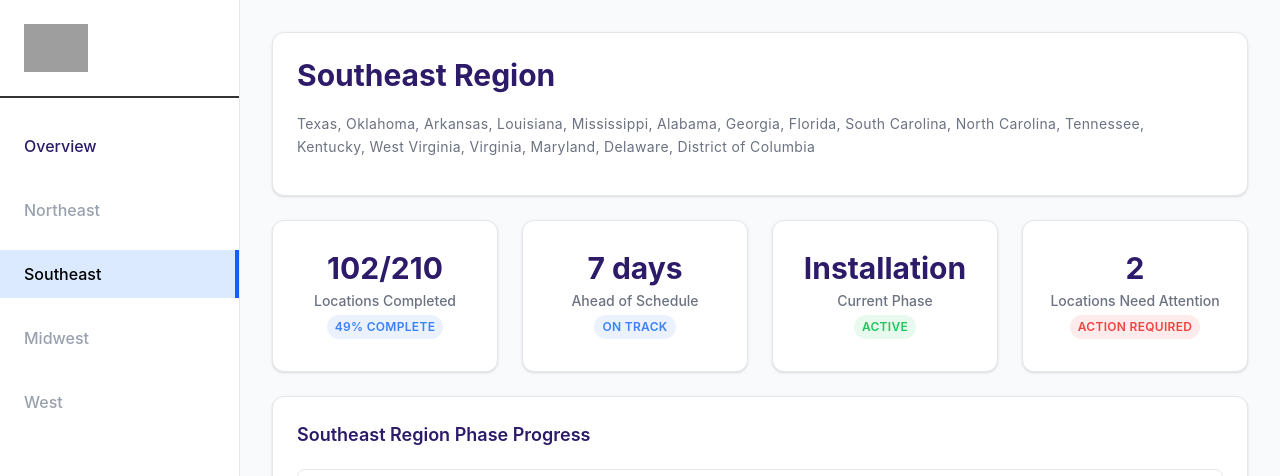
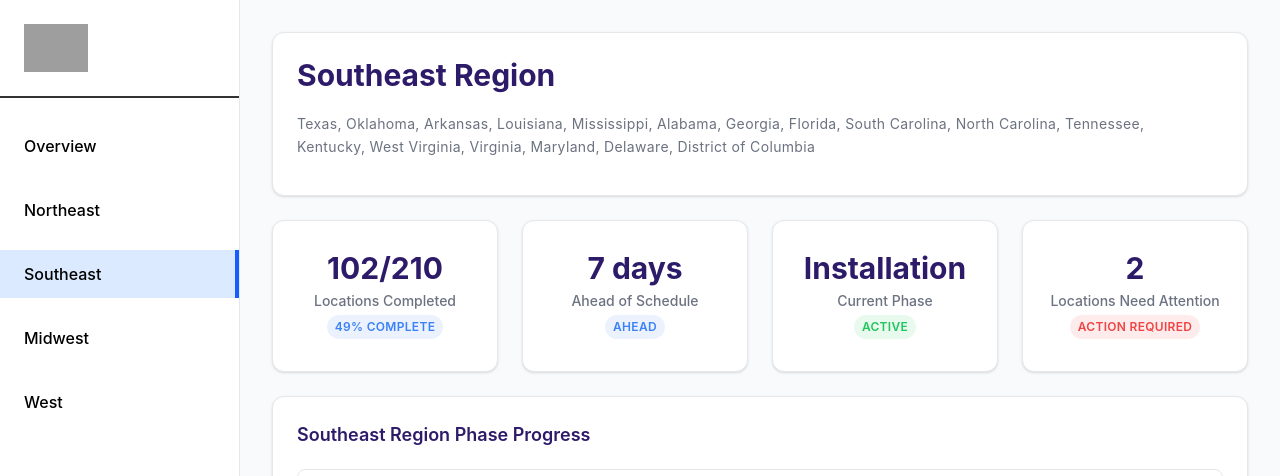
Before and after one commit to bilawal-dev/F45-Training-Dashboard, a Next.js app: page / in a window 1280 px wide. Both pictures are taken after a click on the button "Southeast". Shown: the top 476 px of the page. Built offline with nearby package versions, Linux system fonts and the light colour scheme; no server answers; grey boxes are pictures that could not be loaded.

Commit message:
Added Region Static Data And Static View - Need ClickUP Integration Pending

```diff
--- a/src/components/dashboard/dashboard-container.tsx
+++ b/src/components/dashboard/dashboard-container.tsx
@@ -3,10 +3,11 @@
 import { useState } from 'react';
 import Sidebar from '@/components/dashboard/sidebar';
 import OverviewView from '@/components/views/overview-view';
-import SoutheastView from '@/components/views/southeast-view';
+import RegionView from '@/components/views/region-view';
 import AIChatWidget from '@/components/dashboard/ai-chat-widget';
 import { ViewType } from '@/types/dashboard';
 import { useDashboardData } from '@/hooks/useDashboardData';
+import { REGIONAL_DATA } from '@/constants/regional-data';
 
 export default function DashboardContainer() {
   const [activeView, setActiveView] = useState<ViewType>('overview');
@@ -16,8 +17,15 @@ export default function DashboardContainer() {
     switch (activeView) {
       case 'overview':
         return <OverviewView dashboardData={dashboardData} />;
+      case 'northeast':
       case 'southeast':
-        return <SoutheastView />;
+      case 'midwest':
+      case 'west':
+        const regionData = REGIONAL_DATA[activeView];
+        if (!regionData || regionData.stateList.length === 0) {
+            return <OverviewView dashboardData={dashboardData} />;
+        }
+        return <RegionView regionData={regionData} />;
       default:
         return <OverviewView dashboardData={dashboardData} />;
     }
@@ -25,7 +33,12 @@ export default function DashboardContainer() {
 
   return (
     <div className="flex min-h-screen bg-gray-50">
-      <Sidebar activeView={activeView} onViewChange={setActiveView} />
+      <Sidebar
+        activeView={activeView}
+        onViewChange={setActiveView}
+        isStatic={dashboardData.isStatic}
+        regionStatus={dashboardData.data.regionStatus}
+      />
 
       <main className="flex-1 p-8 mobile-p-4">
         {renderCurrentView()}
--- a/src/components/dashboard/sidebar.tsx
+++ b/src/components/dashboard/sidebar.tsx
@@ -2,10 +2,13 @@
 
 import { ViewType } from '@/types/dashboard';
 import Image from 'next/image';
+import { REGIONAL_DATA } from '@/constants/regional-data';
 
 interface SidebarProps {
   activeView: ViewType;
   onViewChange: (view: ViewType) => void;
+  isStatic: boolean;
+  regionStatus: { name: string; totalStores: number }[];
 }
 
 interface SidebarItem {
@@ -16,54 +19,41 @@ interface SidebarItem {
   clickable: boolean;
 }
 
-const sidebarItems: SidebarItem[] = [
+const sidebarItems: Omit<SidebarItem, 'clickable'>[] = [
   {
     id: 'overview',
     label: 'Overview',
     icon: 'home',
     status: 'completed',
-    clickable: true
   },
   {
     id: 'northeast',
     label: 'Northeast',
     icon: 'compass',
     status: 'upcoming',
-    clickable: false
   },
   {
     id: 'southeast',
     label: 'Southeast',
     icon: 'compass',
     status: 'current',
-    clickable: true
   },
   {
     id: 'midwest',
     label: 'Midwest',
     icon: 'compass',
     status: 'completed',
-    clickable: false
   },
   {
     id: 'west',
     label: 'West',
     icon: 'compass',
     status: 'completed',
-    clickable: false
   }
 ];
 
 const getItemClasses = (item: SidebarItem, isActive: boolean) => {
   const baseClasses = "flex items-center justify-between px-6 py-3 text-left w-full transition-colors duration-200";
-
-  if (item.status === 'test') {
-    return `${baseClasses} ${
-      isActive
-        ? 'bg-blue-100 text-blue-800 border-r-4 border-blue-600'
-        : 'text-blue-600 hover:bg-blue-50'
-    }`;
-  }
 
   if (!item.clickable) {
     return `${baseClasses} text-gray-400 cursor-not-allowed`;
@@ -73,19 +63,23 @@ const getItemClasses = (item: SidebarItem, isActive: boolean) => {
     return `${baseClasses} bg-blue-100 text-black border-r-4 border-blue-600`;
   }
 
-  switch (item.status) {
-    case 'completed':
-      return `${baseClasses} text-brand-primary hover:bg-blue-100`;
-    case 'current':
-      return `${baseClasses} text-brand-primary hover:bg-blue-100 font-medium`;
-    case 'upcoming':
-      return `${baseClasses} text-gray-500 hover:bg-gray-50`;
-    default:
-      return `${baseClasses} text-gray-700 hover:bg-gray-50`;
-  }
+  return `${baseClasses} text-black hover:bg-blue-100`;
 };
 
-export default function Sidebar({ activeView, onViewChange }: SidebarProps) {
+export default function Sidebar({ activeView, onViewChange, isStatic, regionStatus }: SidebarProps) {
+    const processedSidebarItems: SidebarItem[] = sidebarItems.map(item => {
+        let isClickable;
+        if (isStatic) {
+            isClickable = item.id === 'overview' || (REGIONAL_DATA[item.id] && REGIONAL_DATA[item.id].stateList.length > 0);
+        } else {
+            const region = regionStatus.find(r => r.name.toLowerCase() === item.id);
+            isClickable = item.id === 'overview' || (region ? region.totalStores > 0 : false);
+        }
+        return {
+            ...item,
+            clickable: isClickable
+        };
+    });
   return (
     <nav className="w-60 bg-white border-r border-primary">
       <div className="p-6 border-b-2 border-brand-secondary mb-6">
@@ -101,7 +95,7 @@ export default function Sidebar({ activeView, onViewChange }: SidebarProps) {
       </div>
 
       <div className="flex flex-col gap-4">
-        {sidebarItems.map((item) => {
+        {processedSidebarItems.map((item) => {
           const isActive = activeView === item.id;
 
           return (
--- a/src/components/ui/metric-tile.tsx
+++ b/src/components/ui/metric-tile.tsx
@@ -12,7 +12,9 @@ export default function MetricTile({ metric }: MetricTileProps) {
       'on-track': 'status-on-track',
       'behind': 'status-behind',
       'ahead': 'status-ahead',
-      'good': 'status-good'
+      'good': 'status-good',
+      'active': 'status-active',
+      'info': 'status-info'
     };
 
     return `${baseClasses} ${statusClasses[type as keyof typeof statusClasses] || ''}`;
--- /dev/null
+++ b/src/constants/regional-data.ts
@@ -0,0 +1,93 @@
+import { RegionData } from '@/types/dashboard';
+
+export const REGIONAL_DATA: { [key: string]: RegionData } = {
+  northeast: {
+    name: 'Northeast',
+    stateList: ['Maine', 'New Hampshire', 'Vermont', 'Massachusetts', 'Rhode Island', 'Connecticut', 'New York', 'New Jersey', 'Pennsylvania'],
+    metrics: [
+        { number: '50/125', label: 'Locations Completed', status: { type: 'info', text: '40% COMPLETE' } },
+        { number: '3 days', label: 'Behind Schedule', status: { type: 'behind', text: 'Behind' } },
+        { number: 'Production', label: 'Current Phase', status: { type: 'active', text: 'Active' } },
+        { number: '8', label: 'Locations Need Attention', status: { type: 'behind', text: 'Action Required' } }
+    ],
+    phases: ['Planning', 'Permitting', 'Production', 'Shipping', 'Installation', 'Close-out'],
+    currentPhaseIndex: 2,
+    completionPercentage: 40,
+    summary: '50/125 stores completed',
+    states: [
+      { name: 'New York', completed: '20/40', currentPhase: 'Production', status: 'on-track', issues: 3, hasAISummary: true, lastUpdated: '2024-07-22' },
+      { name: 'New Jersey', completed: '10/25', currentPhase: 'Permitting', status: 'behind', issues: 5, hasAISummary: false, lastUpdated: '2024-07-21' },
+      { name: 'Pennsylvania', completed: '15/30', currentPhase: 'Production', status: 'on-track', issues: 0, hasAISummary: true, lastUpdated: '2024-07-22' },
+      { name: 'Massachusetts', completed: '5/20', currentPhase: 'Planning', status: 'ahead', issues: 0, hasAISummary: false, lastUpdated: '2024-07-20' },
+      { name: 'Connecticut', completed: '0/10', currentPhase: 'Permitting', status: 'scheduled', issues: 0, hasAISummary: false, lastUpdated: '2024-07-19' },
+    ],
+  },
+  southeast: {
+    name: 'Southeast',
+    stateList: ['Texas', 'Oklahoma', 'Arkansas', 'Louisiana', 'Mississippi', 'Alabama', 'Georgia', 'Florida', 'South Carolina', 'North Carolina', 'Tennessee', 'Kentucky', 'West Virginia', 'Virginia', 'Maryland', 'Delaware', 'District of Columbia'],
+    metrics: [
+        { number: '102/210', label: 'Locations Completed', status: { type: 'info', text: '49% COMPLETE' } },
+        { number: '7 days', label: 'Ahead of Schedule', status: { type: 'ahead', text: 'Ahead' } },
+        { number: 'Installation', label: 'Current Phase', status: { type: 'active', text: 'Active' } },
+        { number: '2', label: 'Locations Need Attention', status: { type: 'behind', text: 'Action Required' } }
+    ],
+    phases: ['Planning', 'Permitting', 'Production', 'Shipping', 'Installation', 'Close-out'],
+    currentPhaseIndex: 4,
+    completionPercentage: 49,
+    summary: '102/210 stores completed',
+    states: [
+      { name: 'Texas', completed: '28/52', currentPhase: 'Installation', status: 'ahead', issues: 1, hasAISummary: false, lastUpdated: '2 hours ago' },
+      { name: 'Florida', completed: '18/31', currentPhase: 'Installation', status: 'on-track', issues: 0, hasAISummary: false, lastUpdated: '4 hours ago' },
+      { name: 'Georgia', completed: '15/24', currentPhase: 'Installation', status: 'on-track', issues: 0, hasAISummary: false, lastUpdated: '1 day ago' },
+      { name: 'North Carolina', completed: '12/22', currentPhase: 'Shipping', status: 'behind', issues: 1, hasAISummary: true, lastUpdated: '6 hours ago' },
+      { name: 'Virginia', completed: '11/19', currentPhase: 'Installation', status: 'on-track', issues: 0, hasAISummary: false, lastUpdated: '3 hours ago' },
+      { name: 'South Carolina', completed: '9/15', currentPhase: 'Installation', status: 'on-track', issues: 0, hasAISummary: false, lastUpdated: '1 day ago' },
+      { name: 'Tennessee', completed: '6/13', currentPhase: 'Shipping', status: 'on-track', issues: 0, hasAISummary: false, lastUpdated: '8 hours ago' },
+      { name: 'Maryland', completed: '3/11', currentPhase: 'Production', status: 'on-track', issues: 0, hasAISummary: false, lastUpdated: '5 hours ago' },
+      { name: 'Alabama', completed: '0/8', currentPhase: 'Permitting', status: 'on-track', issues: 0, hasAISummary: false, lastUpdated: '2 days ago' },
+      { name: 'Other States', completed: '0/15', currentPhase: 'Planning', status: 'scheduled', issues: 0, hasAISummary: false, lastUpdated: '1 week ago' },
+    ],
+  },
+  west: {
+    name: 'West',
+    stateList: ['Washington', 'Oregon', 'California', 'Nevada', 'Arizona', 'Utah', 'Idaho', 'Montana', 'Wyoming', 'Colorado', 'New Mexico', 'Alaska', 'Hawaii'],
+    metrics: [
+        { number: '80/160', label: 'Locations Completed', status: { type: 'info', text: '50% COMPLETE' } },
+        { number: 'On Schedule', label: 'Schedule Adherence', status: { type: 'on-track', text: 'On Track' } },
+        { number: 'Shipping', label: 'Current Phase', status: { type: 'active', text: 'Active' } },
+        { number: '5', label: 'Locations Need Attention', status: { type: 'behind', text: 'Action Required' } }
+    ],
+    phases: ['Planning', 'Permitting', 'Production', 'Shipping', 'Installation', 'Close-out'],
+    currentPhaseIndex: 3,
+    completionPercentage: 50,
+    summary: '80/160 stores completed',
+    states: [
+      { name: 'California', completed: '45/80', currentPhase: 'Shipping', status: 'on-track', issues: 3, hasAISummary: true, lastUpdated: '2024-07-21' },
+      { name: 'Arizona', completed: '15/30', currentPhase: 'Production', status: 'ahead', issues: 0, hasAISummary: false, lastUpdated: '2024-07-22' },
+      { name: 'Washington', completed: '10/25', currentPhase: 'Installation', status: 'on-track', issues: 1, hasAISummary: true, lastUpdated: '2024-07-22' },
+      { name: 'Oregon', completed: '5/15', currentPhase: 'Permitting', status: 'behind', issues: 1, hasAISummary: false, lastUpdated: '2024-07-20' },
+      { name: 'Nevada', completed: '5/10', currentPhase: 'Close-out', status: 'complete', issues: 0, hasAISummary: true, lastUpdated: '2024-07-19' },
+    ],
+  },
+  midwest: {
+    name: 'Midwest',
+    stateList: ['Illinois', 'Ohio', 'Michigan', 'Indiana', 'Wisconsin', 'Minnesota', 'Iowa', 'Missouri', 'Kansas', 'Nebraska', 'North Dakota', 'South Dakota'],
+    metrics: [
+      { number: '30/95', label: 'Locations Completed', status: { type: 'info', text: '32% COMPLETE' } },
+      { number: '1 day', label: 'Ahead of Schedule', status: { type: 'ahead', text: 'Ahead' } },
+      { number: 'Permitting', label: 'Current Phase', status: { type: 'active', text: 'Active' } },
+      { number: '3', label: 'Locations Need Attention', status: { type: 'behind', text: 'Action Required' } }
+    ],
+    phases: ['Planning', 'Permitting', 'Production', 'Shipping', 'Installation', 'Close-out'],
+    currentPhaseIndex: 1,
+    completionPercentage: 32,
+    summary: '30/95 stores completed',
+    states: [
+      { name: 'Illinois', completed: '10/25', currentPhase: 'Permitting', status: 'on-track', issues: 1, hasAISummary: true, lastUpdated: '2024-07-22' },
+      { name: 'Ohio', completed: '8/20', currentPhase: 'Planning', status: 'ahead', issues: 0, hasAISummary: false, lastUpdated: '2024-07-21' },
+      { name: 'Michigan', completed: '5/15', currentPhase: 'Permitting', status: 'behind', issues: 2, hasAISummary: false, lastUpdated: '2024-07-20' },
+      { name: 'Indiana', completed: '4/10', currentPhase: 'Production', status: 'on-track', issues: 0, hasAISummary: true, lastUpdated: '2024-07-22' },
+      { name: 'Wisconsin', completed: '3/10', currentPhase: 'Planning', status: 'scheduled', issues: 0, hasAISummary: false, lastUpdated: '2024-07-19' },
+    ],
+  }
+};
--- a/src/hooks/useDashboardData.ts
+++ b/src/hooks/useDashboardData.ts
@@ -163,7 +163,7 @@ function transformClickUpDataToDashboard(clickUpData: any) {
       number: `${clickUpData.overview.projectHealthScore}%`,
       label: 'Project Health Score',
       status: {
-        type: clickUpData.overview.projectHealthScore >= 80 ? 'good' : clickUpData.overview.projectHealthScore >= 60 ? 'warning' : 'bad',
+        type: clickUpData.overview.projectHealthScore >= 80 ? 'good' : clickUpData.overview.projectHealthScore >= 60 ? 'ahead' : 'behind',
         text: clickUpData.overview.projectHealthScore >= 80 ? 'Good' : clickUpData.overview.projectHealthScore >= 60 ? 'Fair' : 'Poor'
       }
     },
--- a/src/types/dashboard.ts
+++ b/src/types/dashboard.ts
@@ -30,8 +30,10 @@ export interface StateProgress {
 
 export interface ActivityItem {
   id: string;
-  type: 'success' | 'warning' | 'info';
-  text: string;
+  user: string;
+  avatar: string;
+  action: string;
+  target: string;
   time: string;
 }
 
@@ -39,7 +41,7 @@ export interface MetricCard {
   number: string;
   label: string;
   status?: {
-    type: 'on-track' | 'behind' | 'ahead' | 'good';
+    type: 'on-track' | 'behind' | 'ahead' | 'good' | 'active' | 'info';
     text: string;
   };
 }
@@ -66,3 +68,23 @@ export interface SidebarItem {
   status: Status;
   clickable: boolean;
 }
+
+export interface StateData {
+  name: string;
+  completed: string;
+  currentPhase: string;
+  status: string;
+  issues: number;
+  hasAISummary: boolean;
+  lastUpdated: string;
+}
+export interface RegionData {
+  name: string;
+  stateList: string[];
+  metrics: MetricCard[];
+  phases: string[];
+  currentPhaseIndex: number;
+  completionPercentage: number;
+  summary: string;
+  states: StateData[];
+}
```
Also changed, not shown: src/app/globals.css (+10 -0 lines), src/components/views/region-view.tsx (renamed from src/components/views/southeast-view.tsx, +16 -15 lines), 1 other file (tests, documents, lock files or other folders).
